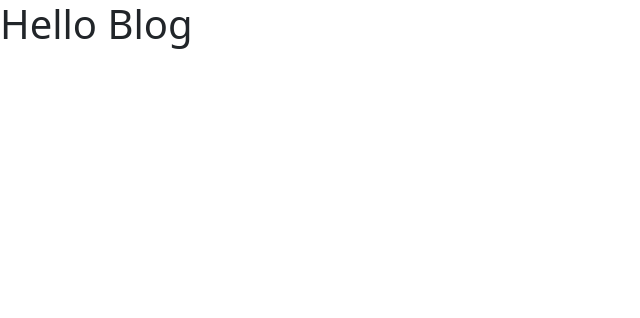
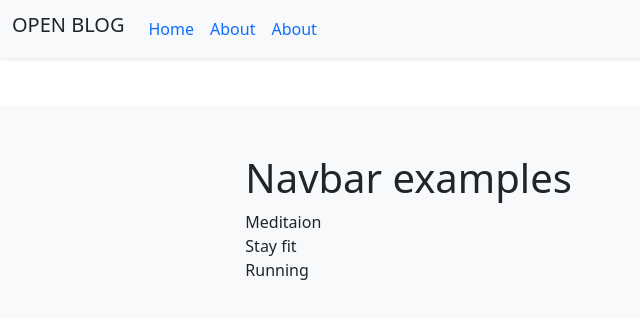
Before and after one commit to Niikpatil/open_blog, a React (Create React App) app: page / in a window 1280 px wide. Shown: the top 318 px of the page, without its empty margins (0-640 px from the left). Built offline with nearby package versions, Linux system fonts and the light colour scheme.

Commit message:
passing the value and content show

```diff
--- a/src/App.js
+++ b/src/App.js
@@ -1,12 +1,29 @@
-// import logo from './logo.svg';
-// import "./App.css";
+import { Main } from "./components/Layouts/Main";
+import { Blogs } from "./components/Pages/Blogs";
 
 function App() {
+  const articals = [
+    {
+      id: 1,
+      title: "Meditaion",
+      content: "Meditaion keeps your mental helth good.",
+    },
+    {
+      id: 2,
+      title: "Stay fit",
+      content: "Physical activity important for Health",
+    },
+    {
+      id: 3,
+      title: "Running",
+      content: "Keep your Heart helthy",
+    },
+  ];
   return (
     <div className="App">
-      <header className="App-header">
-        <h1> Hello Blog</h1>
-      </header>
+      <Main>
+        <Blogs articals={articals} />
+      </Main>
     </div>
   );
 }
--- a/src/components/Layouts/Header.js
+++ b/src/components/Layouts/Header.js
@@ -1 +1,33 @@
-Header.js;
+import React from "react";
+
+export const Header = () => {
+  return (
+    <div>
+      <nav className="navbar navbar-expand-lg navbar-secondary bg-light shadow-sm">
+        <div className="container-fluid">
+          <h1 className="navbar-brand">OPEN BLOG</h1>
+
+          <div className="collapse navbar-collapse">
+            <ul className="navbar-nav me-auto mb-2 mb-lg-0">
+              <li className="nav-item">
+                <a className="nav-link" href="/">
+                  Home
+                </a>
+              </li>
+              <li className="nav-item">
+                <a className="nav-link" href="/">
+                  About
+                </a>
+              </li>
+              <li className="nav-item">
+                <a className="nav-link" href="/">
+                  About
+                </a>
+              </li>
+            </ul>
+          </div>
+        </div>
+      </nav>
+    </div>
+  );
+};
--- a/src/components/Layouts/Main.js
+++ b/src/components/Layouts/Main.js
@@ -0,0 +1,15 @@
+import React from "react";
+import { Header } from "./Header";
+// import { Footer } from "./Footer";
+
+export const Main = ({ children }) => {
+  return (
+    <div>
+      <Header />
+      <div className="bg-light mt-5 p-5 rounded">
+        <div className="col-sm-8 mx-auto">{children}</div>
+      </div>
+      {/* <Footer /> */}
+    </div>
+  );
+};
--- a/src/components/Layouts/Navbar.js
+++ /dev/null
@@ -1 +0,0 @@
-Header.js;
--- a/src/components/Pages/Blogs.js
+++ b/src/components/Pages/Blogs.js
@@ -0,0 +1,14 @@
+import React from "react";
+
+export const Blogs = (props) => {
+  const BlogItem = props.articals.map((artical) => {
+    return <div>{artical.title}</div>;
+  });
+
+  return (
+    <div>
+      <h1>Navbar examples</h1>
+      <p>{BlogItem}</p>
+    </div>
+  );
+};
```
Also changed, not shown: src/components/Layouts/Footer.js (+61 -0 lines).
